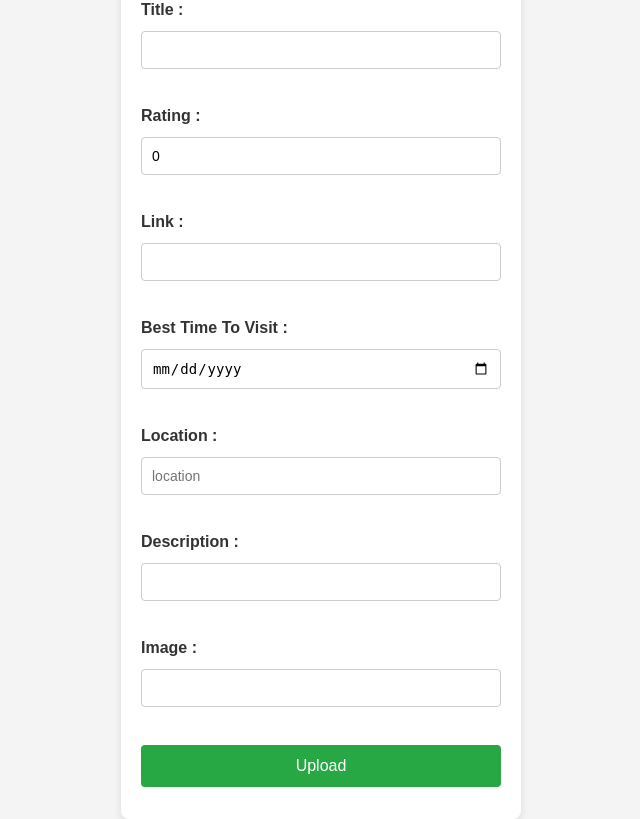
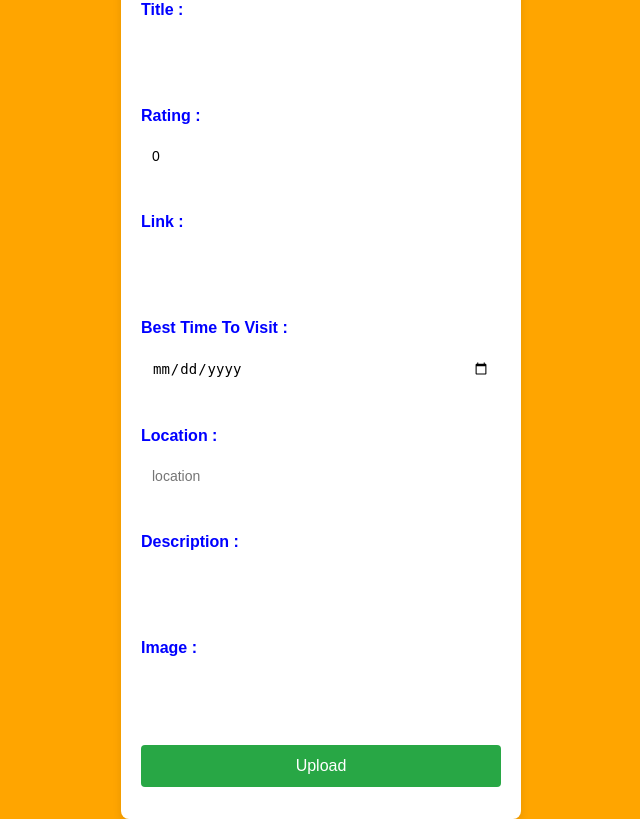
Before and after one commit to Faith-Gi/webdevproject1, a PHP site: page /admins.php in a window 1280 px wide. Shown: the whole page, without its empty margins (319-959 px from the left). Run offline with PHP 8.4, Linux system fonts and the light colour scheme; the visitor is signed in with stand-in values (Sample User, id 1).

Commit message:
first message

```diff
--- a/admins.php
+++ b/admins.php
@@ -17,7 +17,7 @@ if (!isset($_SESSION['admin_logged_in'])) {
     <style>
         body {
     font-family: Arial, sans-serif;
-    background-color: #f4f4f4;
+    background-color: orange;
     margin: 0;
     padding: 0;
     display: flex;
@@ -42,7 +42,7 @@ label {
     font-weight: bold;
     display: block;
     margin-bottom: 6px;
-    color: #333;
+    color: blue;
 }
 
 /* Input fields */
@@ -52,7 +52,7 @@ input[type="url"],
 input[type="date"] {
     width: 100%;
     padding: 10px;
-    border: 1px solid #ccc;
+    border: 1px solid transparent;
     border-radius: 4px;
     font-size: 14px;
     margin-bottom: 20px;
@@ -72,7 +72,7 @@ input[type="submit"] {
 }
 
 input[type="submit"]:hover {
-    background-color: #218838;
+    background-color: green;
 }
 
 /* Form layout spacing */
```
